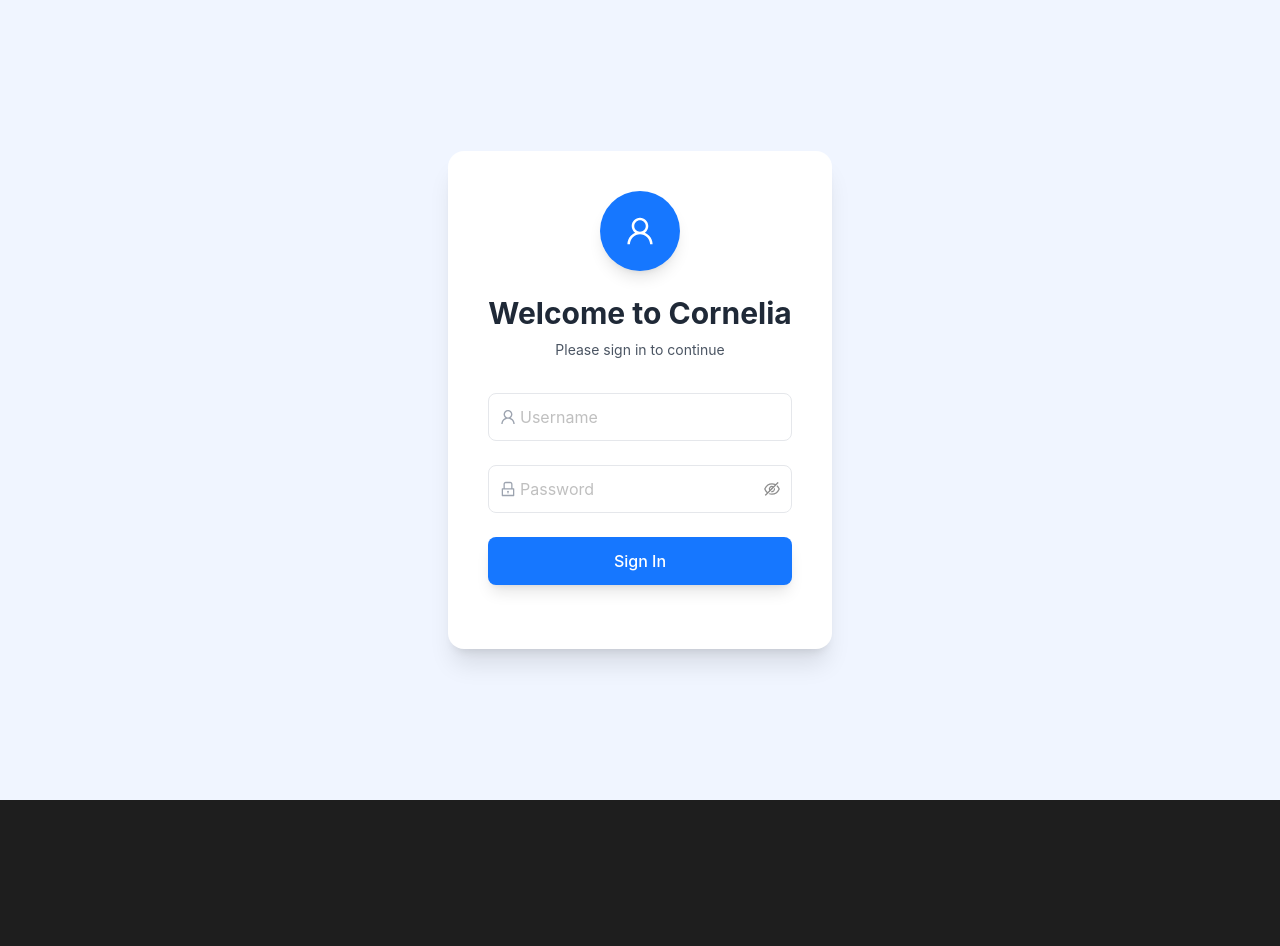
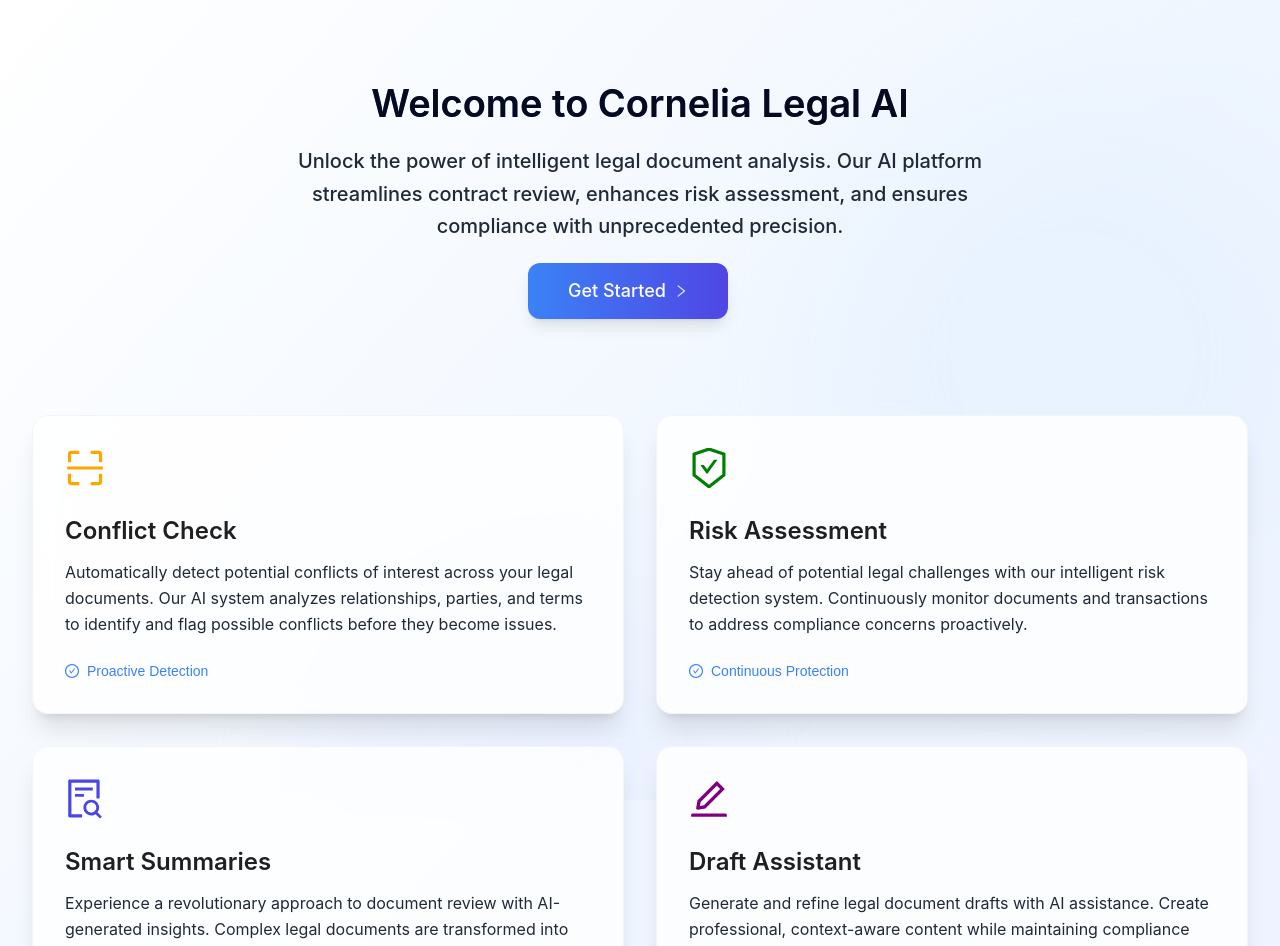
Before and after one commit to sajalshlan/mikerossFrontend, a React (Create React App) app: page / in a window 1280 px wide. Before the commit this address led to /login. Shown: the top 946 px of the page. Before the commit the page ends 800 px from the top, so only its background shows below. Built offline with nearby package versions, Linux system fonts and the light colour scheme; no server answers.

Commit message:
landing page added

```diff
--- a/src/App.js
+++ b/src/App.js
@@ -5,16 +5,18 @@ import Login from './components/Login';
 import ProtectedRoute from './components/ProtectedRoute';
 import LegalAnalyzer from './components/LegalAnalyzer';
 import Logout from './components/Logout';
+import LandingPage from './components/LandingPage';
 
 function App() {
     return (
         <AuthProvider>
             <BrowserRouter>
                 <Routes>
+                    <Route path="/" element={<LandingPage />} />
                     <Route path="/login" element={<Login />} />
                     <Route path="/logout" element={<Logout />} />
                     <Route
-                        path="/"
+                        path="/analyzer"
                         element={
                             <ProtectedRoute>
                                 <LegalAnalyzer />
--- /dev/null
+++ b/src/components/LandingPage.js
@@ -0,0 +1,182 @@
+import React from 'react';
+import { useNavigate } from 'react-router-dom';
+import { Button, Typography } from 'antd';
+import { motion } from 'framer-motion';
+import { useAuth } from '../contexts/AuthContext';
+import {
+  RightOutlined,
+  RobotOutlined,
+  SafetyCertificateOutlined,
+  FileSearchOutlined,
+  CheckCircleOutlined,
+  ScanOutlined,
+  EditOutlined,
+  MessageOutlined,
+  BulbOutlined
+} from '@ant-design/icons';
+
+const { Title, Paragraph } = Typography;
+
+const LandingPage = () => {
+  const navigate = useNavigate();
+  const { user } = useAuth();
+
+  const handleGetStarted = () => {
+    if (user) {
+      navigate('/analyzer');
+    } else {
+      navigate('/login');
+    }
+  };
+
+  const features = [
+      {
+        title: "Conflict Check",
+        description: "Automatically detect potential conflicts of interest across your legal documents. Our AI system analyzes relationships, parties, and terms to identify and flag possible conflicts before they become issues.",
+        icon: <ScanOutlined style={{ fontSize: '2.5rem', color: 'orange' }} />,
+        highlight: "Proactive Detection"
+      },
+    {
+      title: "Risk Assessment",
+      description: "Stay ahead of potential legal challenges with our intelligent risk detection system. Continuously monitor documents and transactions to address compliance concerns proactively.",
+      icon: <SafetyCertificateOutlined style={{ fontSize: '2.5rem', color: 'green' }} />,
+      highlight: "Continuous Protection"
+    },
+    {
+      title: "Smart Summaries",
+      description: "Experience a revolutionary approach to document review with AI-generated insights. Complex legal documents are transformed into clear, actionable summaries for streamlined decision-making.",
+      icon: <FileSearchOutlined style={{ fontSize: '2.5rem', color: '#4b46e5' }} />,
+      highlight: "Enhanced Efficiency"
+    },
+    {
+      title: "Draft Assistant",
+      description: "Generate and refine legal document drafts with AI assistance. Create professional, context-aware content while maintaining compliance with legal standards and your organization's requirements.",
+      icon: <EditOutlined style={{ fontSize: '2.5rem', color: 'purple' }} />,
+      highlight: "Intelligent Drafting"
+    },
+    {
+      title: "AI Document Assistant",
+      description: "Engage in real-time conversations about your legal documents. Get instant answers to specific questions, explanations of complex clauses, and expert insights through our interactive AI chat interface.",
+      icon: <MessageOutlined style={{ fontSize: '2.5rem', color: 'red' }} />,
+      highlight: "Interactive Analysis"
+    },
+    {
+      title: "Smart Explanations",
+      description: "Get instant, contextual explanations for any part of your legal documents. Simply select any text to receive AI-powered insights, definitions, and clarifications of complex legal terms and concepts.",
+      icon: <BulbOutlined style={{ fontSize: '2.5rem', color: '#ffd700' }} />,
+      highlight: "Instant Clarity"
+    }
+  ];
+
+  return (
+    <div className="min-h-screen bg-gradient-to-br from-white via-blue-50 to-indigo-50 overflow-hidden text-gray-800">
+      {/* Animated background circles */}
+      <div className="absolute inset-0 overflow-hidden">
+        <motion.div
+          className="absolute w-[500px] h-[500px] rounded-full bg-blue-100/30 blur-3xl"
+          animate={{
+            x: [0, 100, 0],
+            y: [0, -100, 0],
+          }}
+          transition={{
+            duration: 20,
+            repeat: Infinity,
+            ease: "linear"
+          }}
+          style={{ top: '20%', left: '60%' }}
+        />
+        <motion.div
+          className="absolute w-[400px] h-[400px] rounded-full bg-indigo-100/30 blur-3xl"
+          animate={{
+            x: [0, -100, 0],
+            y: [0, 100, 0],
+          }}
+          transition={{
+            duration: 15,
+            repeat: Infinity,
+            ease: "linear"
+          }}
+          style={{ top: '60%', left: '30%' }}
+        />
+      </div>
+
+      {/* Hero Section */}
+      <div className="relative max-w-7xl mx-auto px-4 sm:px-6 lg:px-8 pt-20 pb-16 text-gray-800">
+        <motion.div
+          initial={{ opacity: 0, y: 20 }}
+          animate={{ opacity: 1, y: 0 }}
+          transition={{ duration: 0.8 }}
+          className="text-center"
+        >
+          <motion.div
+            initial={{ scale: 0.9 }}
+            animate={{ scale: 1 }}
+            transition={{ duration: 0.8 }}
+          >
+            <Title level={1} className="text-6xl font-bold bg-clip-text text-transparent bg-gradient-to-r from-blue-600 to-indigo-600 mb-18">
+              Welcome to Cornelia Legal AI
+            </Title>
+          </motion.div>
+          <Paragraph className="text-xl text-gray-800 max-w-3xl mx-auto mb-20 leading-relaxed font-medium">
+            Unlock the power of intelligent legal document analysis. Our AI platform streamlines
+            contract review, enhances risk assessment, and ensures compliance with unprecedented precision.
+          </Paragraph>
+          <div className="flex gap-6 justify-center">
+            <motion.div
+              whileHover={{ scale: 1.05 }}
+              whileTap={{ scale: 0.95 }}
+            >
+              <Button
+                type="primary"
+                size="large"
+                onClick={handleGetStarted}
+                className="bg-gradient-to-r from-blue-500 to-indigo-600 border-0 h-14 px-10 text-lg font-medium rounded-xl shadow-lg hover:shadow-xl hover:from-blue-600 hover:to-indigo-700 flex items-center gap-2"
+              >
+                Get Started
+                <RightOutlined className="text-sm opacity-80" />
+              </Button>
+            </motion.div>
+            <motion.div
+              whileHover={{ scale: 1.05 }}
+              whileTap={{ scale: 0.95 }}
+            >
+            </motion.div>
+          </div>
+        </motion.div>
+
+        {/* Features Section */}
+        <div className="mt-24 grid grid-cols-1 md:grid-cols-2 gap-8 relative">
+          {features.map((feature, index) => (
+            <motion.div
+              key={feature.title}
+              initial={{ opacity: 0, y: 20 }}
+              animate={{ opacity: 1, y: 0 }}
+              transition={{ duration: 0.8, delay: index * 0.2 }}
+              whileHover={{ y: -5 }}
+              className="bg-white/80 backdrop-blur-lg p-8 rounded-2xl shadow-xl border border-gray-100"
+            >
+              <div className="text-4xl mb-6 bg-gradient-to-br from-blue-500 to-indigo-600 text-transparent bg-clip-text">
+                {feature.icon}
+              </div>
+              <Title level={3} className="mb-4 text-gray-800">
+                {feature.title}
+              </Title>
+              <Paragraph className="text-gray-600 text-base leading-relaxed">
+                {feature.description}
+              </Paragraph>
+              <div className="mt-6 flex items-center text-blue-500 text-sm font-medium">
+                <CheckCircleOutlined className="mr-2" />
+                {feature.highlight}
+              </div>
+            </motion.div>
+          ))}
+        </div>
+
+        {/* Bottom Wave */}
+        <div className="absolute bottom-0 left-0 right-0 h-24 bg-gradient-to-t from-white/50 to-transparent" />
+      </div>
+    </div>
+  );
+};
+
+export default LandingPage;
--- a/src/components/Login.js
+++ b/src/components/Login.js
@@ -5,7 +5,7 @@ import { useAuth } from '../contexts/AuthContext';
 import { Form, Input, Button, Card, message, Checkbox } from 'antd';
 import { UserOutlined, LockOutlined } from '@ant-design/icons';
 import { getTokens, isTokenExpired } from '../services/auth';
-import api from '../api'; // Assuming you have an API setup for making requests
+import api from '../api';
 import '../styles/animations.css';
 import TermsAndConditions from './TermsAndConditions';
 
@@ -20,17 +20,16 @@ const Login = () => {
   // Redirect if user is already logged in
   useEffect(() => {
     if (user && tokens && !isTokenExpired(tokens.access)) {
-      navigate('/');
+      navigate('/analyzer');
     }
   }, [user, navigate]);
 
   const handleOk = async () => {
     setIsModalOpen(false);
     try {
-      // Using the same endpoint for accepting terms
       await api.patch('/accept_terms/', { accepted_terms: true });
       message.success('Terms accepted successfully');
-      navigate('/');
+      navigate('/analyzer');
     } catch (error) {
       console.error('Error accepting terms:', error);
       message.error('Failed to accept terms. Please try again.');
@@ -39,8 +38,6 @@ const Login = () => {
 
   const handleCancel = () => {
     setIsModalOpen(false);
-    // Logout user if they don't accept terms
-    // You might want to add a logout function to your auth context
     logout();
     message.info('You must accept the terms to continue');
   };
@@ -60,13 +57,13 @@ const Login = () => {
           ),
           duration: 3,
         });
-        navigate('/');
+        navigate('/analyzer');
       } else {
-        message.error({ content: result.error });
+        message.error(result.error || 'Login failed');
       }
     } catch (error) {
-      console.error('[Login] Login error:', error);
-      message.error('Login failed: ' + (error.message || 'Unknown error'));
+      console.error('[Login] Error:', error);
+      message.error('An unexpected error occurred');
     } finally {
       setLoading(false);
     }
--- a/src/index.css
+++ b/src/index.css
@@ -15,3 +15,15 @@ code {
   font-family: source-code-pro, Menlo, Monaco, Consolas, 'Courier New',
     monospace;
 }
+
+.hero-gradient {
+  background: linear-gradient(135deg, #f5f7fa 0%, #e4e7eb 100%);
+}
+
+.feature-card {
+  transition: transform 0.2s ease-in-out;
+}
+
+.feature-card:hover {
+  transform: translateY(-5px);
+}
```
